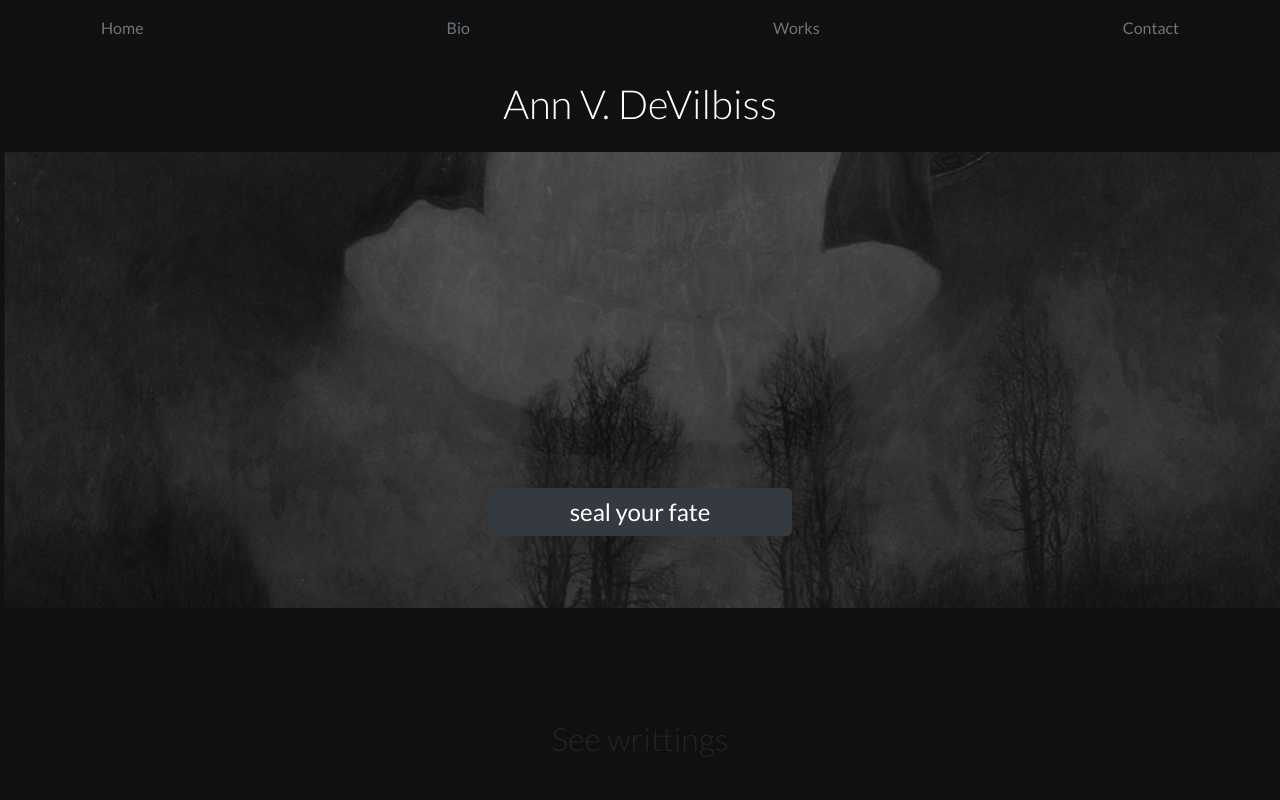
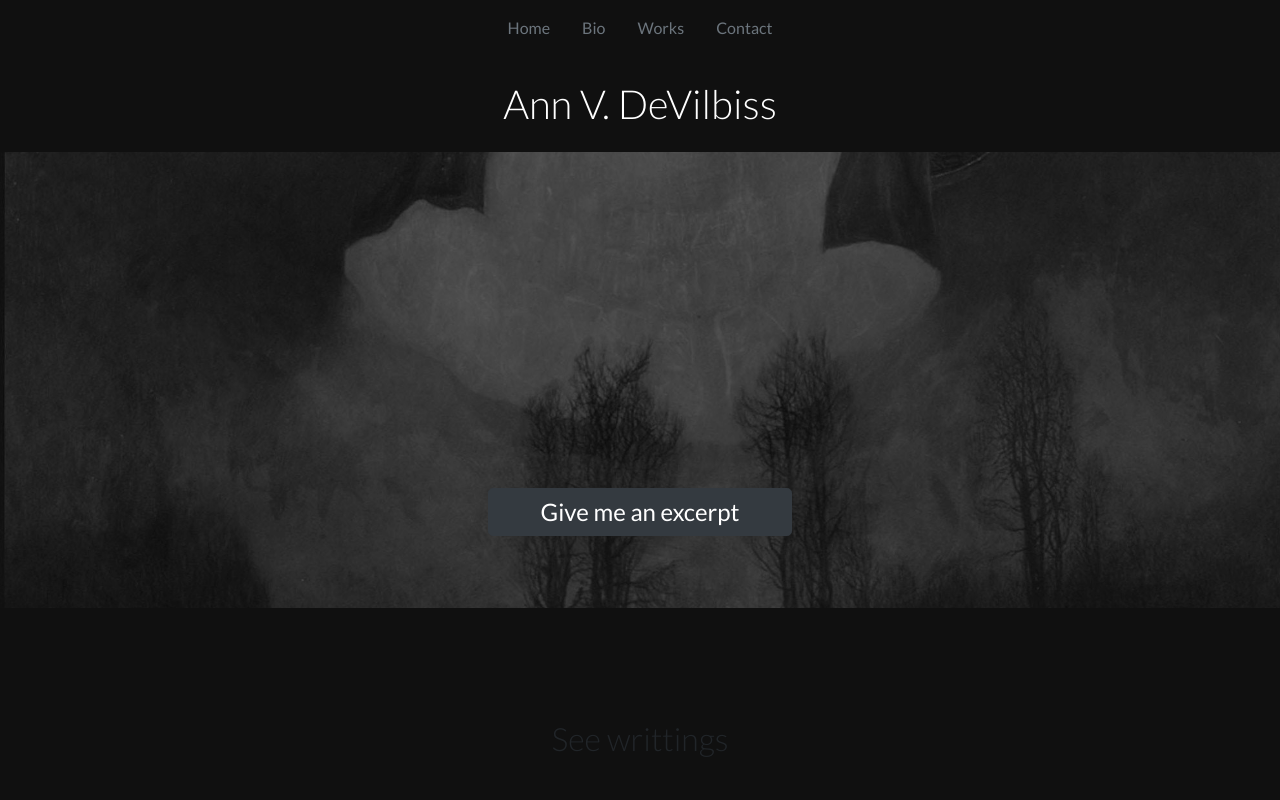
Before and after one commit to birchx/codelouisville2019, a website: page index.html in a window 1280 px wide. Shown: the top 800 px of the page. Drawn offline with Linux system fonts and the light colour scheme.

Commit message:
nav fix cemter

```diff
--- a/index.html
+++ b/index.html
@@ -27,7 +27,7 @@
 
   <!-- Navigation -->
   <nav class="navbar navbar-dark noir static-top">
-    <div class="container">
+    <div class="container justify-content-center">
       <a class="navbar text-muted" href="home">Home</a>
       <a class="navbar text-muted" href="bio">Bio</a>
       <a class="navbar text-muted" href="works">Works</a>
@@ -59,7 +59,7 @@
       </div>
       <div class="row">
               <div id="controls-container" class="col-12 col-md-3 p-2 mx-auto">
-                <button type="button" id="requestButton" class="controls button btn btn-block btn-lg btn-dark">seal your fate</button>
+                <button type="button" id="requestButton" class="controls button btn btn-block btn-lg btn-dark">Give me an excerpt</button>
               </div>
         </div>
       </div>
```
